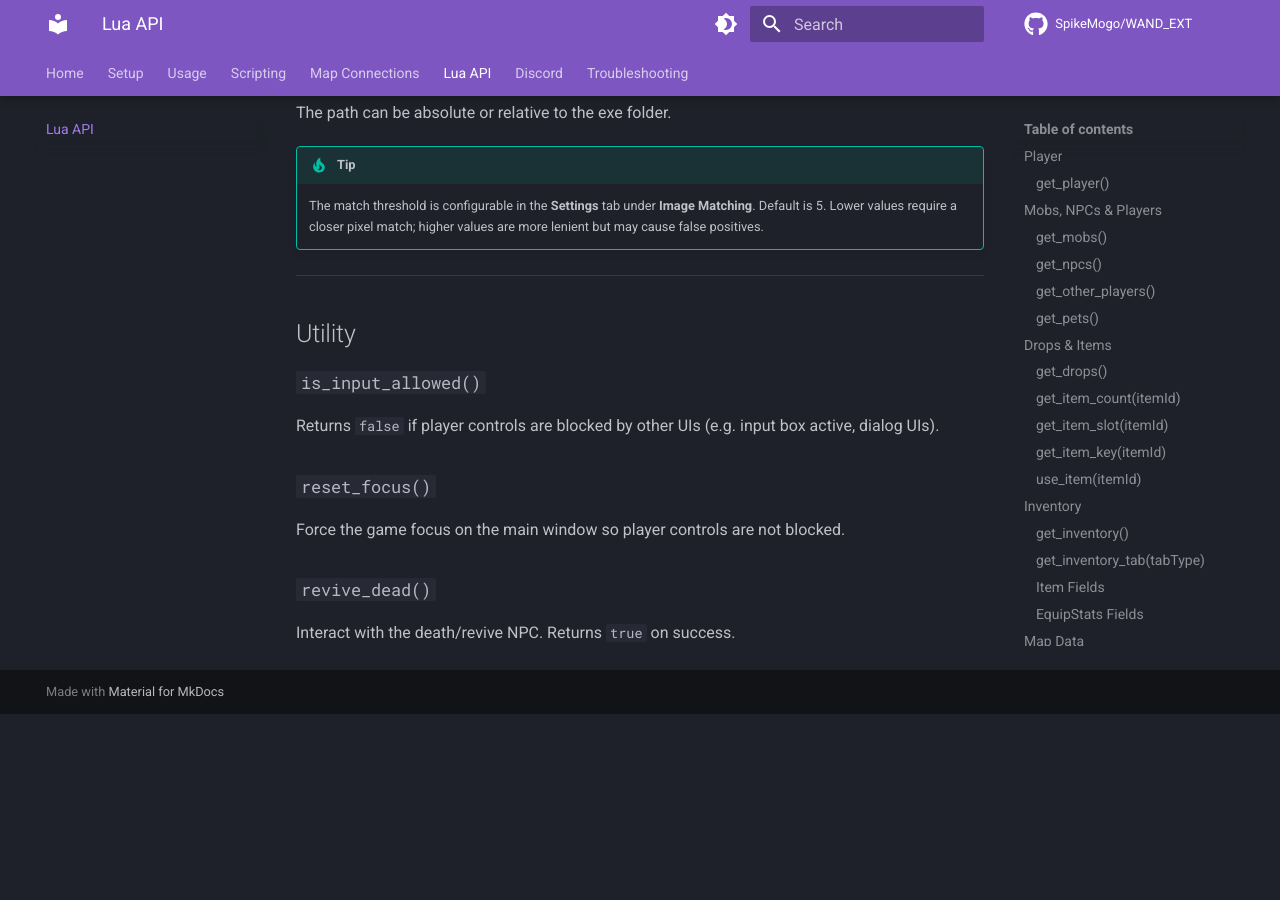
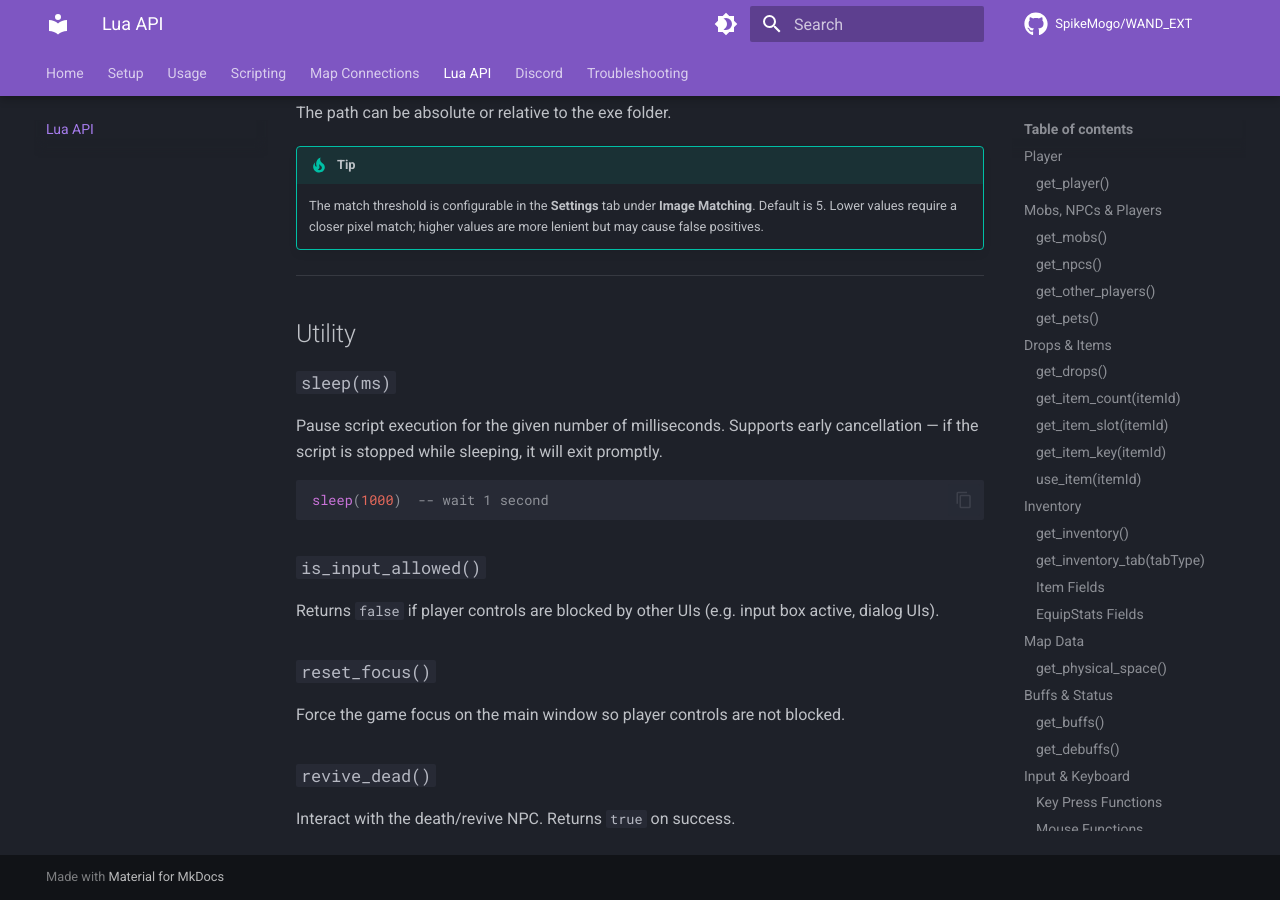
Before and after one commit to SpikeMogo/WAND_EXT, an MkDocs documentation site: the page built from docs/lua-api.md, in a window 1280 px wide and 900 px high, scrolled down 16800 px. Built offline with MkDocs 1.6.1 and Material for MkDocs 9.7.7, drawn with Linux system fonts in a browser that asks for light colours; comment, search, counter and statistics services are not loaded; before the commit the page ends 17514 px from its top, so only the background shows below that.

Commit message:
Add sleep() to Lua API docs
Co-Authored-By: Claude Opus 4.6 <noreply@anthropic.com>

````diff
--- a/docs/lua-api.md
+++ b/docs/lua-api.md
@@ -619,6 +619,14 @@ The path can be absolute or relative to the exe folder.
 
 ## Utility
 
+### `sleep(ms)`
+
+Pause script execution for the given number of milliseconds. Supports early cancellation — if the script is stopped while sleeping, it will exit promptly.
+
+```lua
+sleep(1000)  -- wait 1 second
+```
+
 ### `is_input_allowed()`
 
 Returns `false` if player controls are blocked by other UIs (e.g. input box active, dialog UIs).
````
